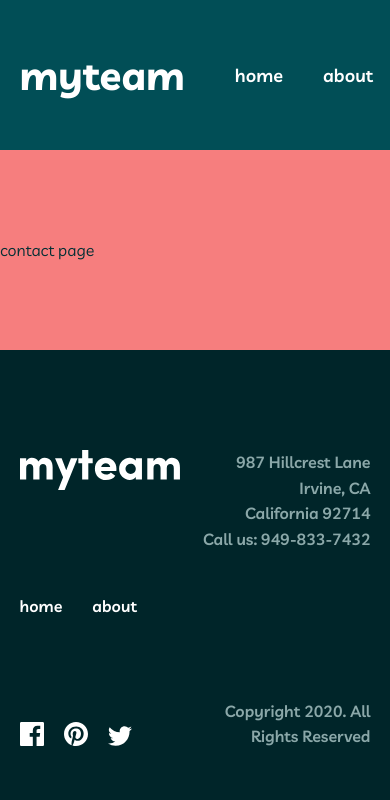
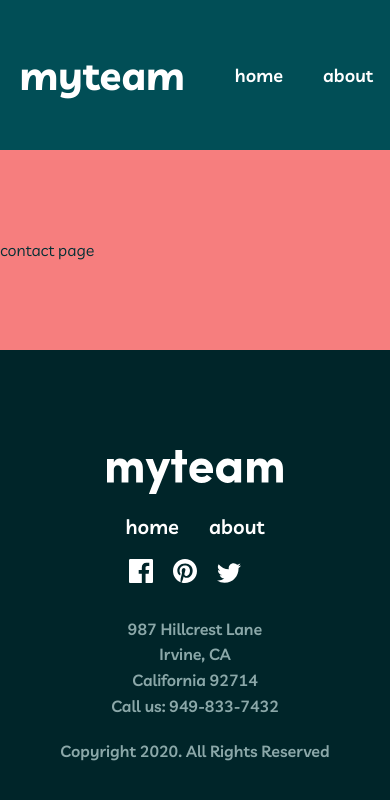
Before and after one commit to nejmimouhsine/myteam-app, a React (Create React App) app: page /contact in a window 390 px wide. Shown: the top 800 px of the page. Built offline with nearby package versions, Linux system fonts and the light colour scheme.

Commit message:
finish the footer responsive

```diff
--- a/src/components/footer/Footer.jsx
+++ b/src/components/footer/Footer.jsx
@@ -15,7 +15,7 @@ const Footer = () => {
         <footer className='footer'>
             <div className='container footer_container'>
                 <div className='footer_left'>
-                    <img src={Logo} alt='myteam logo' />
+                    <img src={Logo} alt='myteam logo' className='footer_logo' />
                     <ul>
                         <li><Link to='/'>home</Link></li>
                         <li><Link to='/about'>about</Link></li>
--- a/src/components/footer/Footer.scss
+++ b/src/components/footer/Footer.scss
@@ -41,5 +41,21 @@
 @media only screen and (max-width: 600px) {
     .footer {
         height: 500px;
+        text-align: center;
+        &_container { display: block; }
+        &_left {
+            text-align: center;
+            margin-bottom: 30px;
+            & > img { width: 50%; margin: 0 auto 20px; }
+            & ul {
+                margin: 0 auto;
+                margin-bottom: 20px;
+                & a { font-size: 20px; }
+            }
+        }
+        &_right {
+            & p { text-align: center; }
+        }
+        &_location { margin-bottom: 20px; }
     }
 }
```
Also changed, not shown: 1 other file (tests, documents, lock files or other folders).
